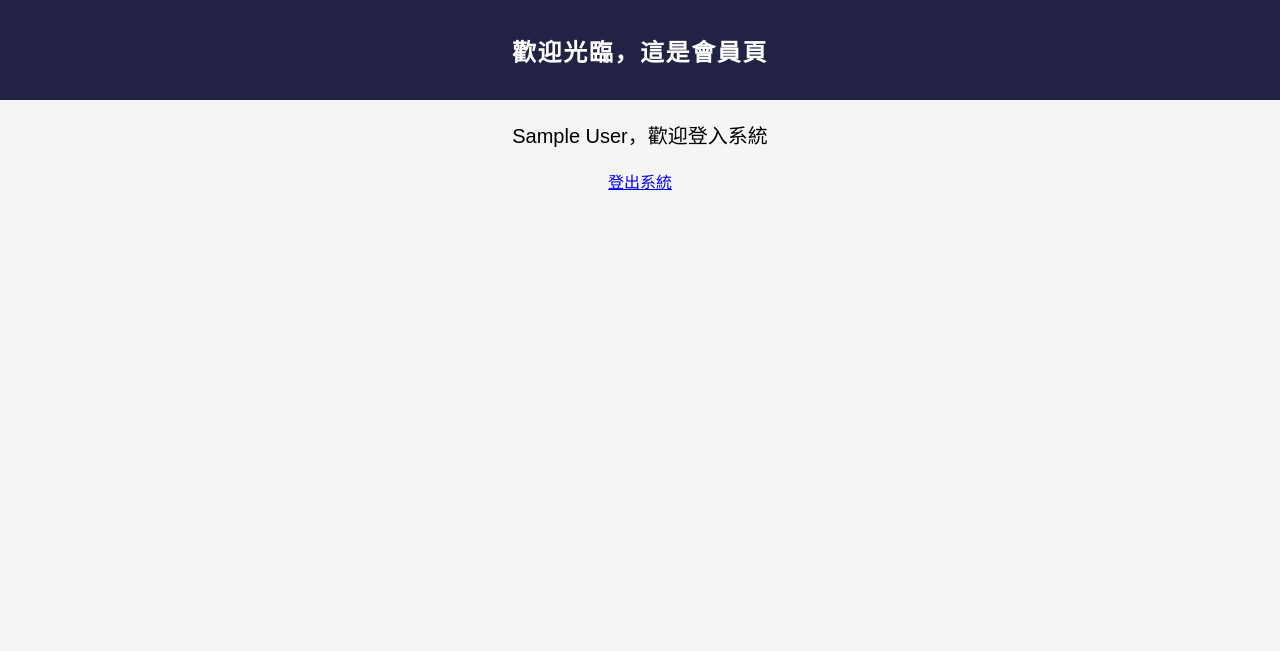
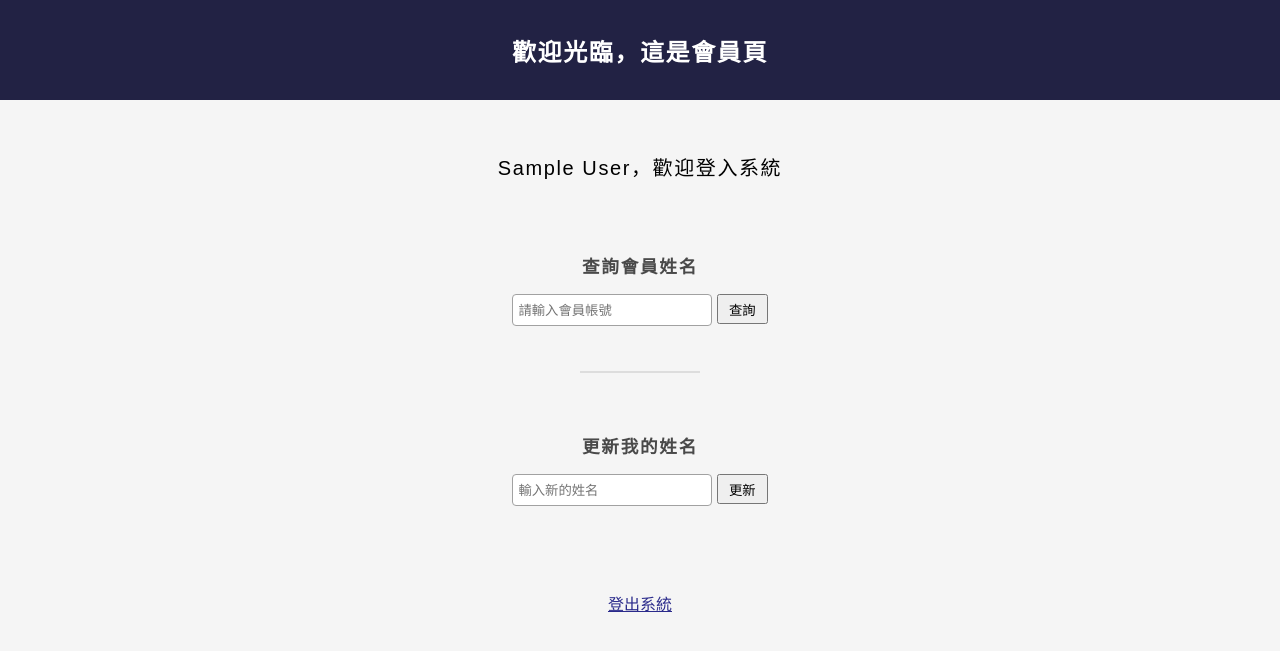
Before and after one commit to wei-yiting/bootcamp-stage1-membership-system, a Flask app: template templates/member.html in a window 1280 px wide. Shown: the top 651 px of the page. Run offline with Flask 2, Linux system fonts and the light colour scheme; the template is opened without the code that fills it, so the values that code supplies are empty; the visitor is signed in with stand-in values (Sample User, id 1); some libraries are stand-ins or nearby versions.

Commit message:
added feature to member page: inquire other user's name & update user's own name

```diff
--- a/membership-app.py
+++ b/membership-app.py
@@ -1,5 +1,5 @@
 import os
-from flask import Flask, render_template, redirect, url_for, request, session, flash
+from flask import Flask, render_template, redirect, url_for, request, session, flash, jsonify, make_response
 from flask_sqlalchemy import SQLAlchemy
 from flask_migrate import Migrate
 import datetime
@@ -15,6 +15,8 @@ app.secret_key = os.urandom(24)
 # set up for SQL databese and database migration
 app.config['SQLALCHEMY_DATABASE_URI'] = 'mysql://root:Sontforg123@localhost/website'
 app.config['SQLAHCHEMY_TRACK_MODIFICATION'] = False
+app.config['JSON_AS_ASCII'] = False
+
 
 db = SQLAlchemy(app)
 Migrate(app,db)
@@ -89,6 +91,7 @@ def signin():
         if user.password.decode('utf-8') == password:
             session['status'] = "已登入"
             session['name'] = user.name
+            session['username'] = user.username
             return redirect(url_for('member'))
         else:
             return redirect(url_for('error', message="帳號或密碼輸入錯誤"))
@@ -121,6 +124,51 @@ def signout():
         return redirect(url_for('index'))
 
 
+@app.route('/api/users', methods=['GET'])
+def get_user():
+    username_to_get = request.args.get('username')
+
+    if User.query.filter_by(username=username_to_get).first():
+
+        user_to_get = User.query.filter_by(username=username_to_get).first()
+
+        response = {
+            "data":{
+                "id":user_to_get.id,
+                "name":user_to_get.name,
+                "username":user_to_get.username.decode('utf-8')
+            }
+        }
+    else:
+        response = {
+            "data": None
+        }
+
+    return jsonify(response)
+
+
+@app.route('/api/user', methods=['POST'])
+def change_name():
+    req = request.get_json();
+    new_name = req['name']
+
+    user = User.query.filter_by(username=session['username']).first()
+    user.name = new_name
+    try:
+        db.session.add(user)
+        db.session.commit()
+        session['name'] = new_name
+        response = make_response(jsonify({
+            "ok":True
+        }),200)
+        return response
+    except:
+        response = make_response(jsonify({
+            "error":True
+        }),503)
+        return response
+
+
 
 if __name__ == '__main__':
     app.run(port=3000,debug=True)
--- /dev/null
+++ b/static/memberActions.js
@@ -0,0 +1,64 @@
+// ============= member name search result ============
+const inquireForm = document.getElementById('inquireForm');
+const inquireResult = document.getElementById('inquireResult');
+
+inquireForm.addEventListener('submit', evt => {
+    evt.preventDefault();
+    const inquireUsername = document.getElementById('inquireUsername');
+    let username = inquireUsername.value;
+
+    fetch(`${window.origin}/api/users?username=${username}`)
+    .then( res => res.json())
+    .then( data => {
+        if(!data.data){
+            inquireResult.innerText = "查詢不到資料";
+        }
+        else{
+            let result = `${data.data.name} ( ${data.data.username} )`
+            inquireResult.innerText = result;
+        }
+    })
+    .catch( err =>{
+        console.log(`Fetch error: ${err}`)
+    })
+
+    inquireUsername.value = '';
+})
+
+// ============= change name ================
+
+const changeNameForm = document.getElementById('changeNameForm');
+
+changeNameForm.addEventListener('submit', evt => {
+    evt.preventDefault();
+
+    const nameToChange = document.getElementById('nameToChange');
+    let newName = nameToChange.value;
+
+    let requestData = {name: newName};
+
+    fetch(`${window.origin}/api/user`,{
+        method:'POST',
+        headers:new Headers({
+            "Content-Type":"application/json"
+        }),
+        body:JSON.stringify(requestData)
+    })
+    .then( response => response.json())
+    .then( data => {
+        const updataResult = document.getElementById('updateResult');
+        const updatedName = document.getElementById('updatedName');
+        if (data.ok){
+            updataResult.innerText = "更新成功";
+            updatedName.innerText = newName;
+        }
+        else if(data.error){
+            updataResult.innerText = "更新失敗";
+        }
+    })
+    .catch( err => {
+        console.log(`Fetch error: ${err}`);
+    })
+
+    nameToChange.value = '';
+})
--- a/static/script.js
+++ b/static/script.js
@@ -1,4 +1,3 @@
-
 // ============= form validation and error message ============
 const signUpForm = document.getElementById('sign-up-form');
 const accountName = document.getElementById('name');
--- a/static/style.css
+++ b/static/style.css
@@ -56,6 +56,25 @@ form{
     flex-direction: column;
     align-items: center;
     margin-top: 2vh;
+}
+
+.topic{
+    margin:5vh auto 0;
+    text-align:center;
+}
+
+.topic p{
+    letter-spacing:0.1rem;
+    margin: 1.5vh auto;
+}
+
+.topic a{
+    color:rgb(42, 42, 139);
+    transition: color 0.2s;
+}
+
+.topic a:hover{
+    color: rgb(49, 49, 214);
 }
 
 .sign-in{
@@ -184,7 +203,7 @@ p{
 
 .signup{
     cursor: pointer;
-    font-size: 0.8rem;
+    font-size: 0.9rem;
     transition:color 0.2s, border-bottom 0.2s;
     border-bottom: 2px solid transparent;
 }
@@ -221,3 +240,51 @@ p{
     visibility: hidden;
     opacity: 0;
 }
+
+/* ========= member form input ========= */
+
+.member-action{
+    display: flex;
+    flex-direction: column;
+    justify-content: center;
+    margin: 7.5vh auto 3vh;
+}
+
+.member-action h2{
+    font-size: 1.1rem;
+    letter-spacing: 0.1em;
+    color:rgb(73, 73, 73);
+}
+
+.member-action form{
+    display: block;
+    margin-top: 2vh;
+}
+
+
+.member-action input{
+    padding: 5px;
+    width: 200px;
+    height: 2rem;
+    border-radius: 4px;
+    margin-bottom: 5px;
+    border-style: solid;
+    border: 1px solid rgb(161, 161, 161);
+    display: inline-block;
+}
+
+.member-action button{
+    display: inline-block;
+    margin-top:0;
+    padding: 0.25em 0.75em;
+}
+
+.member-action p{
+    font-size: 0.9rem;
+    margin: 1vh auto;
+}
+
+.divider{
+    width:120px;
+    border-bottom: 2px solid rgb(221, 221, 221);
+}
--- a/templates/error.html
+++ b/templates/error.html
@@ -7,12 +7,14 @@
     </header>
 
     <main>
+        <div class="topic">
             {% if error_message %}
                 <p>{{error_message}}</p>
             {% else %}
                 <p>無已知錯誤訊息</p>
             {% endif %}
             <a href="/">返回首頁</a>
+        </div>
     </main>
 
 {% endblock %}
--- a/templates/member.html
+++ b/templates/member.html
@@ -7,8 +7,35 @@
     </header>
 
     <main>
-        <p>{{session['name']}}，歡迎登入系統</p>
-        <a href="/signout">登出系統</a>
+        <div class="topic">
+            <p><span id=updatedName>{{session['name']}}</span>，歡迎登入系統</p>
+        </div>
+
+        <div class="member-action">
+            <h2>查詢會員姓名</h2>
+            <form action="/api/users" id="inquireForm" method="GET">
+                <input type="text" id="inquireUsername" name="username" placeholder="請輸入會員帳號">
+                <button>查詢</button>
+            </form>
+            <p id="inquireResult"></p>
+        </div>
+
+        <div class="divider"></div>
+
+        <div class="member-action">
+        <h2>更新我的姓名</h2>
+            <form id="changeNameForm" method="POST">
+                <input type="text" id="nameToChange" name="username" placeholder="輸入新的姓名">
+                <button>更新</button>
+            </form>
+            <p id="updateResult"></p>
+        </div>
+
+        <div class="topic">
+            <a href="/signout">登出系統</a>
+        </div>
     </main>
 
+    <script src="/static/memberActions.js"></script>
+
 {% endblock %}
```
Lines whose indentation alone changed are shown as unchanged.
